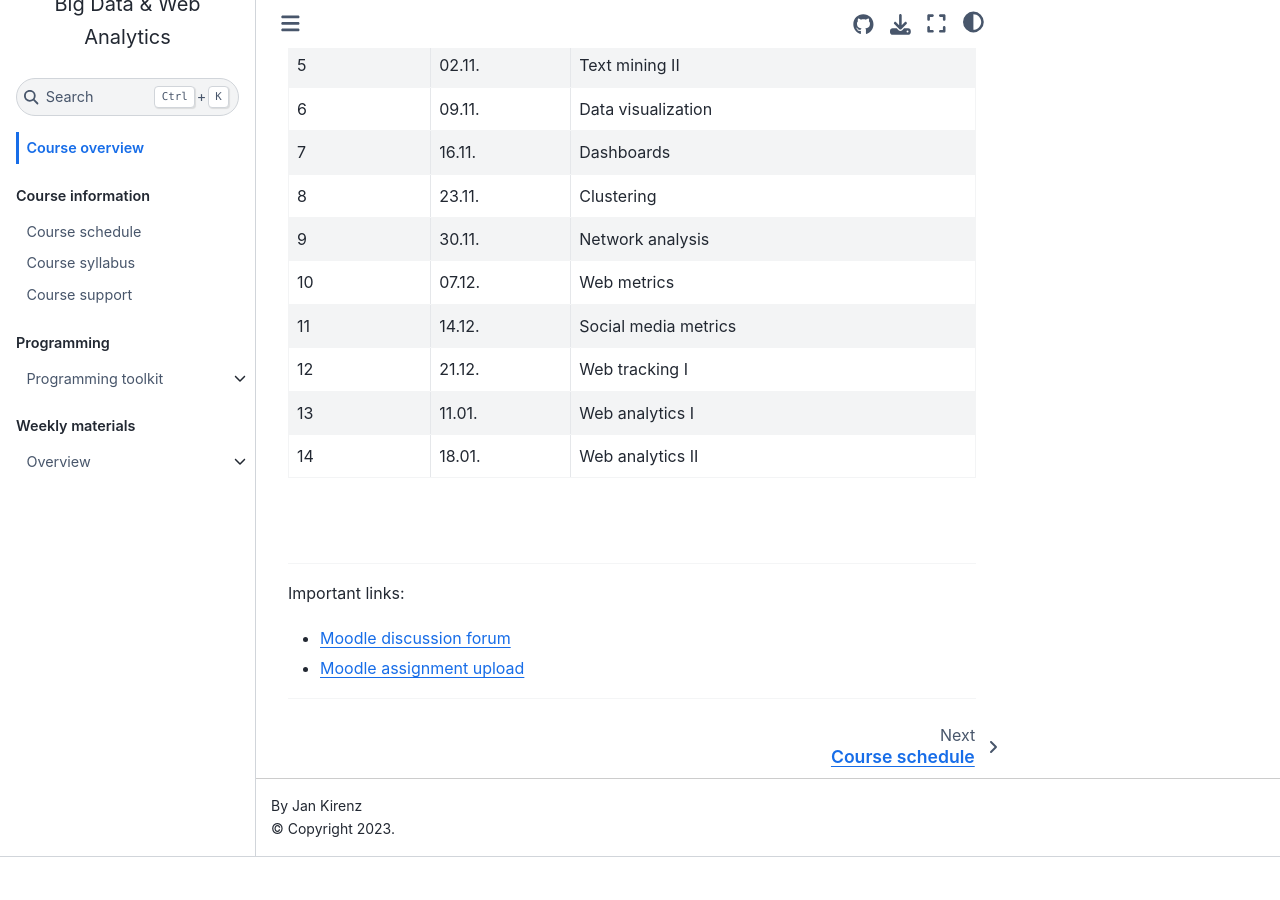
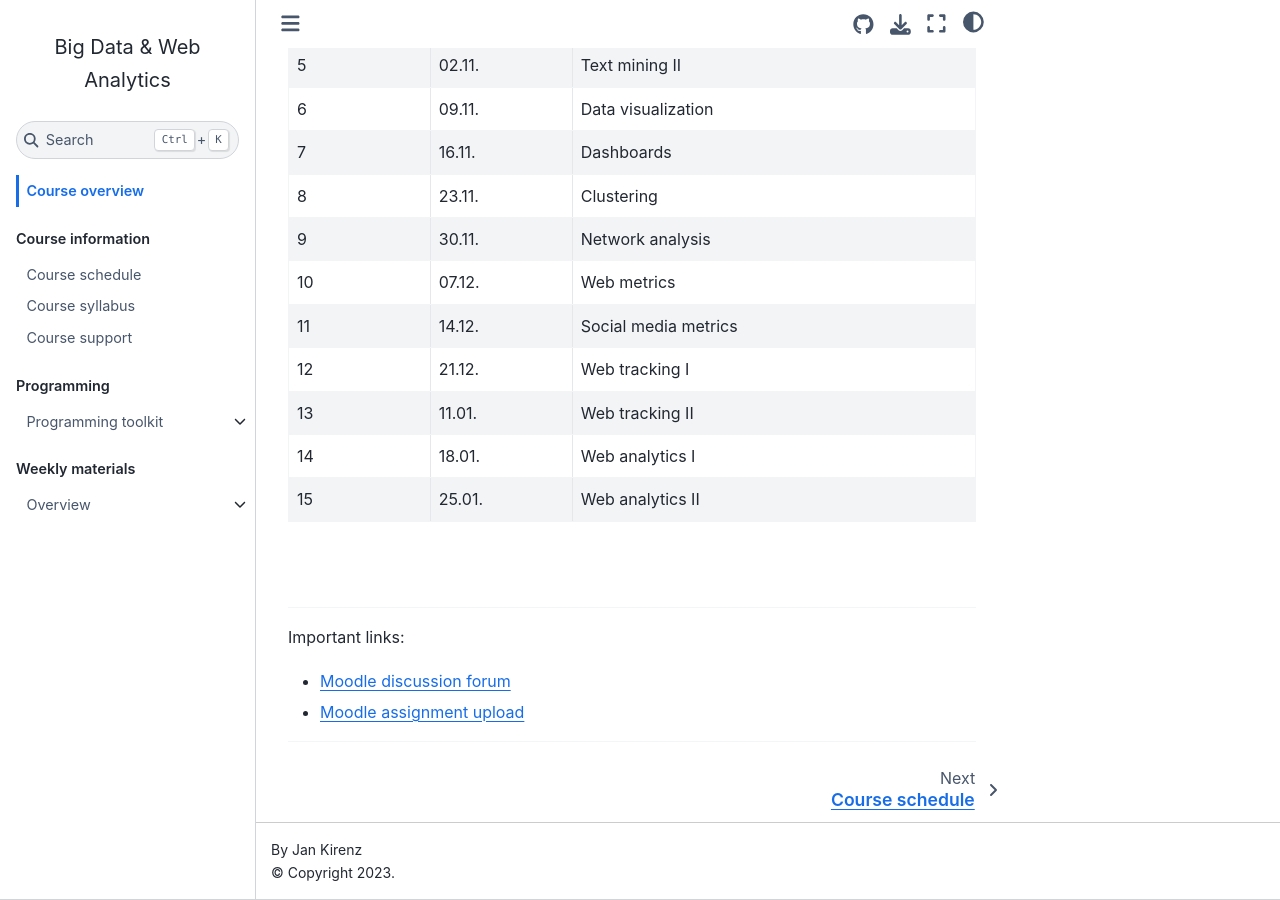
Before and after one commit to om2-ws22/website, a Jupyter Book: the page built from docs/course-overview.md, in a window 1280 px wide and 900 px high, scrolled down 568 px. Built offline with Jupyter Book 1.0.4 settings and Sphinx 7.4.7 and the Sphinx Book theme 1.1.4, drawn with Linux system fonts in a browser that asks for light colours; comment, search, counter and statistics services are not loaded; before the commit the page ends 1425 px from its top, so only the background shows below that.

Commit message:
Update course-overview.md

```diff
--- a/docs/course-overview.md
+++ b/docs/course-overview.md
@@ -27,8 +27,9 @@ For a more detailed semester overview, take a look at the [course-schedule](../d
 |	10	|	07.12.	|	Web metrics	|
 |	11	|	14.12.	|	Social media metrics	|
 |	12	|	21.12.	|	Web tracking I	|
-|	13	|	11.01.	|	Web analytics I	|
-|	14	|	18.01.	|	Web analytics II	|
+|	13	|	11.01.	|	Web tracking II	|
+|	14	|	18.01.	|	Web analytics I	|
+|	15	|	25.01.	|	Web analytics II	|
 
 <br>
 <br>
```
